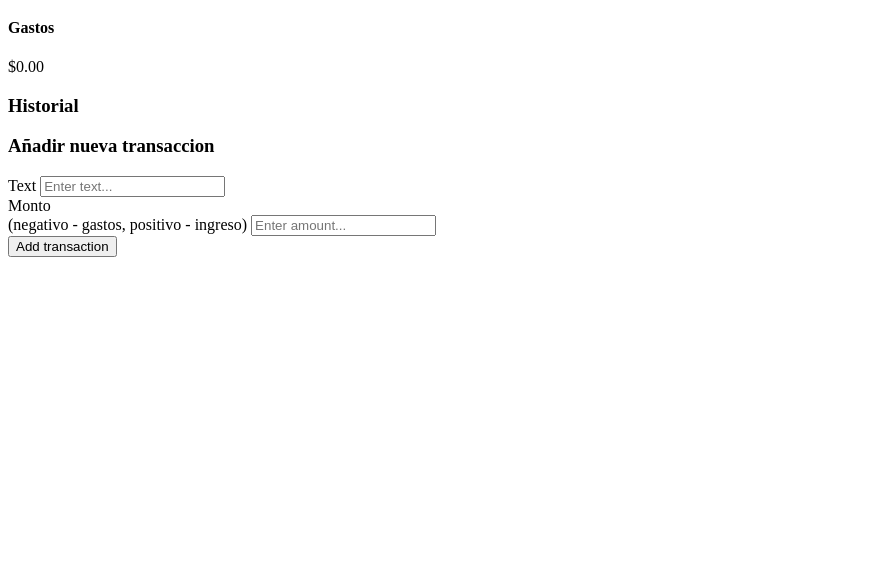
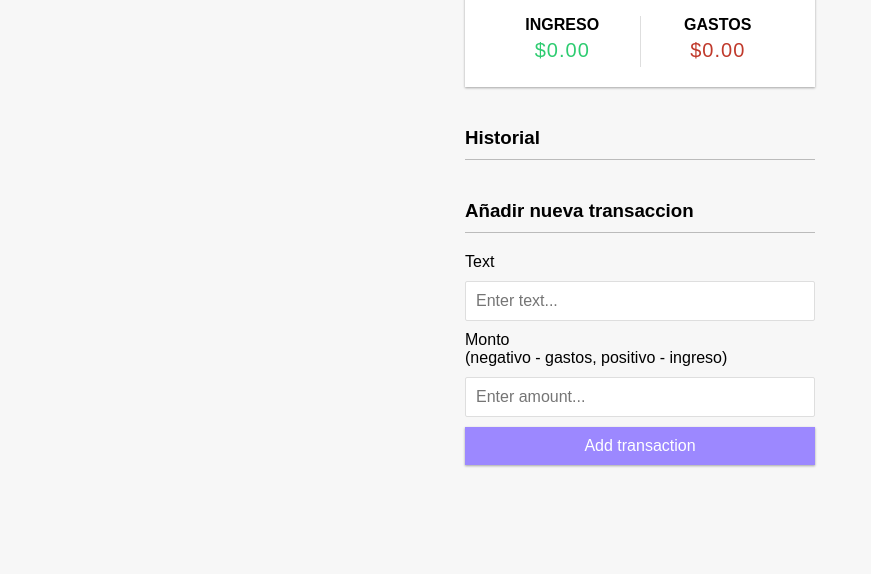
Before and after one commit to dantecreedar/Gestion-Salarial-de-Calculo, a plain HTML site: page index.html in a window 1280 px wide. Shown: the part 226-800 px from the top of the page, without its empty margins (0-871 px from the left). Drawn offline with Linux system fonts and the light colour scheme; a web font is replaced by a local one.

Commit message:
update 5

```diff
--- a/index.html
+++ b/index.html
@@ -4,7 +4,7 @@
     <meta charset="UTF-8" />
     <meta name="viewport" content="width=device-width, initial-scale=1.0" />
     <meta http-equiv="X-UA-Compatible" content="ie=edge" />
-    <link rel="stylesheet" href="./index.html" />
+    <link rel="stylesheet" href="./public/style.css" />
     <title>Expense Tracker</title>
   </head>
   <body>
```
